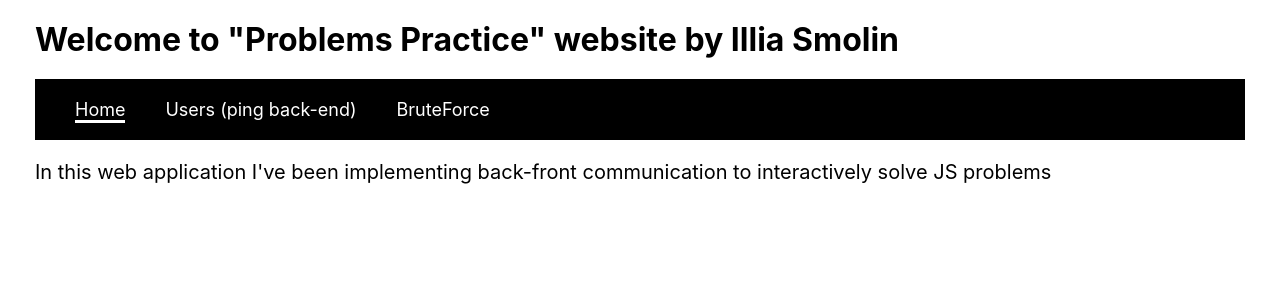
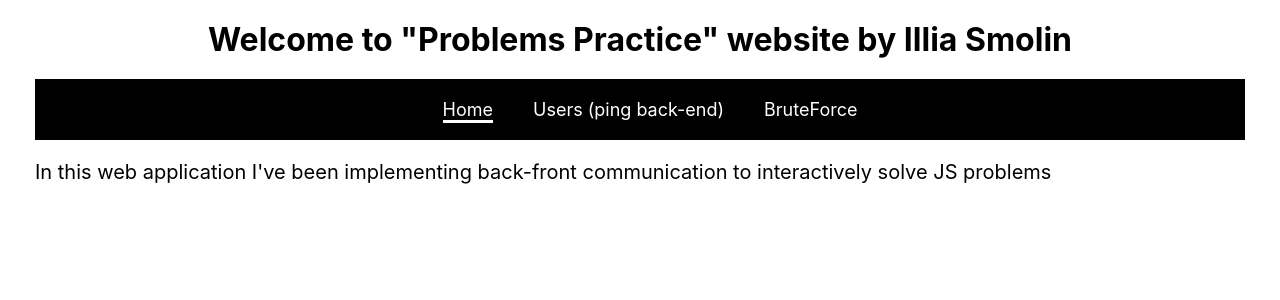
Before and after one commit to IlliaSmolin/problems-practice, a React (Create React App) app in the folder client/: page / in a window 1280 px wide. Shown: the top 300 px of the page. Built offline with nearby package versions, Linux system fonts and the light colour scheme.

Commit message:
aligned main header's text and navigation bar

```diff
--- a/client/src/App.css
+++ b/client/src/App.css
@@ -21,6 +21,7 @@ nav ul {
   display: flex;
   background-color: black;
   margin-bottom: 20px;
+  justify-content: center;
 }
 
 nav ul li {
@@ -38,6 +39,10 @@ nav ul li a {
 
 h1 {
   margin-bottom: 20px;
+}
+
+#mainHeader {
+  text-align: center;
 }
 
 p {
--- a/client/src/App.js
+++ b/client/src/App.js
@@ -8,7 +8,7 @@ import Main from "./components/Main";
 //main App component body
 const App = () => (
   <div className="app">
-    <h1>Welcome to "Problems Practice" website by Illia Smolin</h1>
+    <h1 id="mainHeader">Welcome to "Problems Practice" website by Illia Smolin</h1>
     <NavigationBar />
     <Main />
   </div>
```
